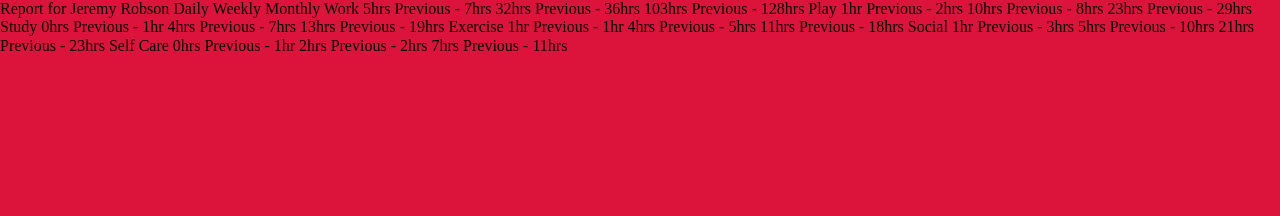
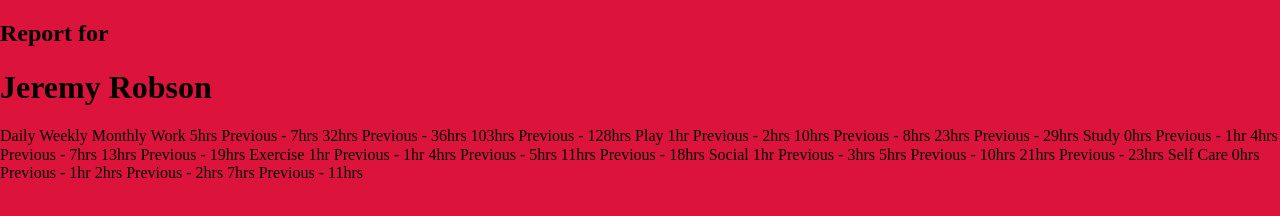
Before and after one commit to srandykopec/sleduj_cas, a plain HTML site: page index.html in a window 1280 px wide. Drawn offline with Linux system fonts and the light colour scheme.

Commit message:
dala som h1 a h2

```diff
--- a/index.html
+++ b/index.html
@@ -13,8 +13,8 @@
 </head>
 <body>
 
-  Report for
-  Jeremy Robson
+  <h2>Report for</h2>
+  <h1>Jeremy Robson</h1>
 
   Daily
   Weekly
```
